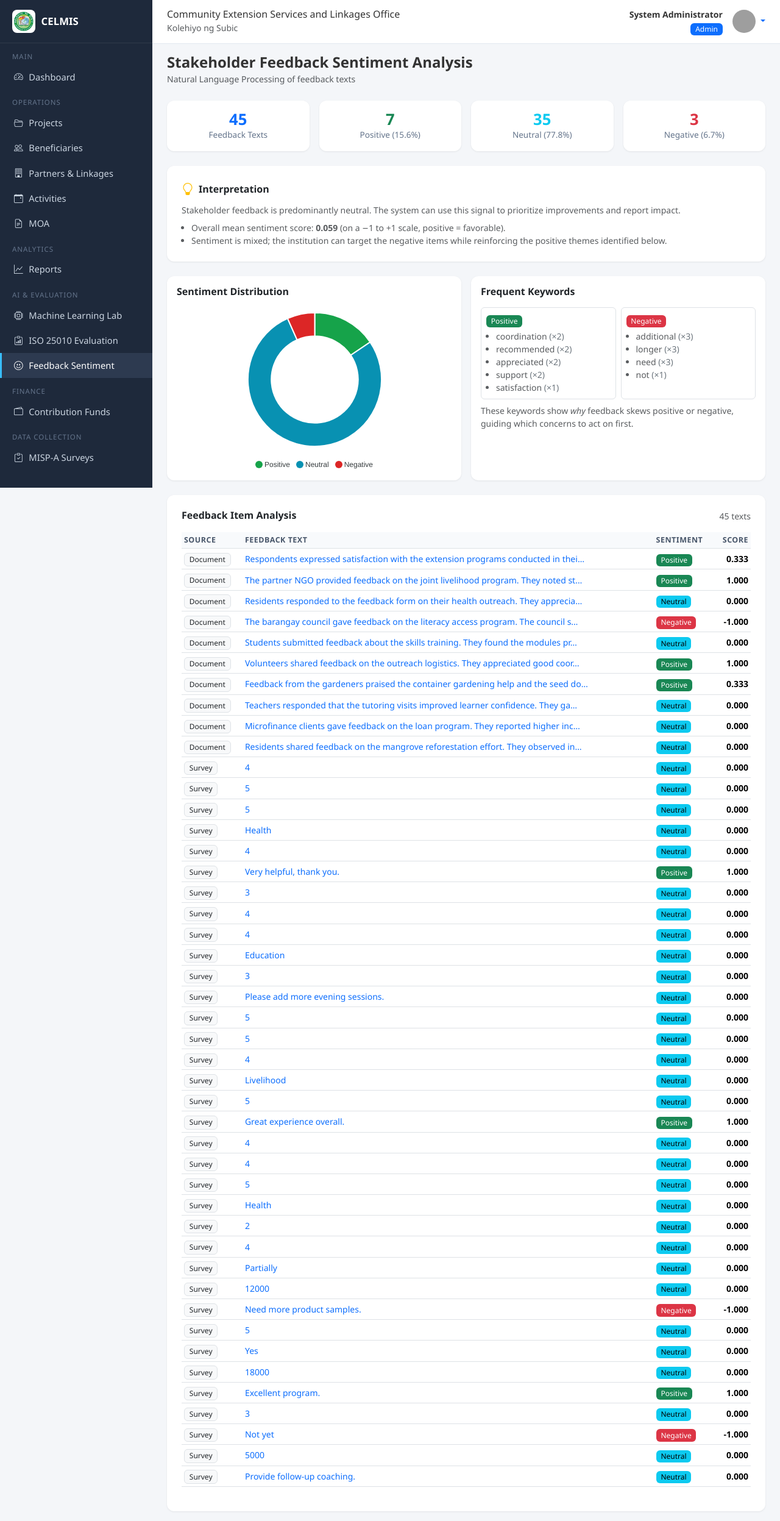
After one commit to armagedon32/Community_Extension, a Flask app: page /sentiment in a window 1280 px wide. The commit adds this page. Shown: the whole page at 61% size. Run offline with Flask 3, Linux system fonts and the light colour scheme; a user stored in the database is signed in; data comes from the database, SQL or seed files in the repository; some libraries are stand-ins or nearby versions; grey boxes are pictures that could not be loaded.

Commit message:
Add stakeholder feedback sentiment analysis (NLP)

```diff
--- a/app/__init__.py
+++ b/app/__init__.py
@@ -42,6 +42,7 @@ def create_app(config_class=Config):
     from app.routes.evaluations import evals_bp
     from app.routes.finance import finance_bp
     from app.routes.surveys import surveys_bp
+    from app.routes.sentiment import sentiment_bp
 
     app.register_blueprint(auth_bp)
     app.register_blueprint(dashboard_bp)
@@ -55,6 +56,7 @@ def create_app(config_class=Config):
     app.register_blueprint(evals_bp)
     app.register_blueprint(finance_bp)
     app.register_blueprint(surveys_bp)
+    app.register_blueprint(sentiment_bp)
 
     with app.app_context():
         db.create_all()
--- /dev/null
+++ b/app/routes/sentiment.py
@@ -0,0 +1,104 @@
+"""Stakeholder feedback sentiment analysis dashboard.
+
+Runs the lexicon-based sentiment analyzer over narrative stakeholder feedback
+stored in the system (Feedback documents and free-text survey answers) and
+presents an interpretable dashboard: sentiment distribution, key matched
+terms, per-item results, and an interpretation that links the findings to
+institutional decision-making.
+"""
+import json
+
+from flask import Blueprint, render_template
+from flask_login import login_required
+
+from app import db
+from app.models import Document, SurveySubmission
+
+from app.ml.sentiment import analyze_sentiment, summarize
+
+sentiment_bp = Blueprint("sentiment", __name__)
+
+
+def _feedback_documents():
+    """Return (title, text) pairs from documents labeled as feedback."""
+    docs = (
+        Document.query
+        .filter(
+            db.or_(
+                Document.category == "Stakeholder Feedback",
+                Document.predicted_category == "Stakeholder Feedback",
+            )
+        )
+        .all()
+    )
+    entries = []
+    for d in docs:
+        text = (d.content or "").strip()
+        if text:
+            entries.append({"source": "Document", "title": d.title or "Feedback", "text": text})
+    return entries
+
+
+def _survey_feedback():
+    """Return free-text ('text') question answers across all survey submissions."""
+    surveys_rows = (
+        db.session.query(SurveySubmission.answers)
+        .all()
+    )
+    entries = []
+    for (raw_answers,) in surveys_rows:
+        try:
+            data = json.loads(raw_answers or "{}")
+        except ValueError:
+            continue
+        for value in data.values():
+            if isinstance(value, str) and value.strip():
+                entries.append({"source": "Survey", "title": "Survey Response", "text": value.strip()})
+    return entries
+
+
+def _gather():
+    entries = _feedback_documents() + _survey_feedback()
+    results = []
+    for e in entries:
+        analysis = analyze_sentiment(e["text"])
+        analysis.update(e)
+        results.append(analysis)
+    return results
+
+
+def _dominant_terms(results):
+    pos_terms, neg_terms = {}, {}
+    for r in results:
+        for w in r.get("positive_matches", []):
+            pos_terms[w] = pos_terms.get(w, 0) + 1
+        for w in r.get("negative_matches", []):
+            neg_terms[w] = neg_terms.get(w, 0) + 1
+    top_pos = sorted(pos_terms.items(), key=lambda kv: -kv[1])[:5]
+    top_neg = sorted(neg_terms.items(), key=lambda kv: -kv[1])[:5]
+    return top_pos, top_neg
+
+
+@sentiment_bp.route("/sentiment")
+@login_required
+def dashboard():
+    results = _gather()
+    summary = summarize(results)
+    top_pos, top_neg = _dominant_terms(results)
+
+    # Quick structured note puts the numbers into decision context.
+    if summary["total"] == 0:
+        insight = "No stakeholder feedback has been recorded yet. Add feedback documents or survey text responses to begin sentiment analysis."
+    else:
+        insight = "Stakeholder feedback is predominantly {dominant}. The system can use this signal to prioritize improvements and report impact.".format(
+            dominant=summary["dominant"].lower()
+        )
+
+    return render_template(
+        "sentiment/index.html",
+        results=results,
+        summary=summary,
+        top_pos=top_pos,
+        top_neg=top_neg,
+        insight=insight,
+    )
--- a/app/templates/partials/sidebar.html
+++ b/app/templates/partials/sidebar.html
@@ -35,6 +35,9 @@
         <a class="nav-link {% if request.endpoint and request.endpoint.startswith('evaluations.') %}active{% endif %}" href="{{ url_for('evaluations.results') }}">
             <i class="bi bi-clipboard-data"></i> ISO 25010 Evaluation
         </a>
+        <a class="nav-link {% if request.endpoint and request.endpoint.startswith('sentiment.') %}active{% endif %}" href="{{ url_for('sentiment.dashboard') }}">
+            <i class="bi bi-emoji-smile"></i> Feedback Sentiment
+        </a>
         <div class="nav-section">Finance</div>
         <a class="nav-link {% if request.endpoint and request.endpoint.startswith('finance.') %}active{% endif %}" href="{{ url_for('finance.dashboard') }}">
             <i class="bi bi-wallet2"></i> Contribution Funds
--- /dev/null
+++ b/app/templates/sentiment/index.html
@@ -0,0 +1,167 @@
+{% extends 'base.html' %}
+{% block title %}Stakeholder Sentiment - CELMIS{% endblock %}
+
+{% block head %}
+<script src="https://cdn.jsdelivr.net/npm/apexcharts@3.45.2/dist/apexcharts.min.js"></script>
+{% endblock %}
+
+{% block content %}
+<div class="d-flex justify-content-between align-items-center mb-4">
+    <div>
+        <h4 class="fw-bold mb-0">Stakeholder Feedback Sentiment Analysis</h4>
+        <span class="text-muted small">Natural Language Processing of feedback texts</span>
+    </div>
+</div>
+
+<div class="row g-3 mb-4">
+    <div class="col-6 col-lg-3">
+        <div class="card stat-card p-3 text-center">
+            <div class="value text-primary">{{ summary.total }}</div>
+            <div class="label">Feedback Texts</div>
+        </div>
+    </div>
+    <div class="col-6 col-lg-3">
+        <div class="card stat-card p-3 text-center">
+            <div class="value text-success">{{ summary.counts['Positive'] }}</div>
+            <div class="label">Positive ({{ '%.1f'|format(summary.pos_pct) }}%)</div>
+        </div>
+    </div>
+    <div class="col-6 col-lg-3">
+        <div class="card stat-card p-3 text-center">
+            <div class="value text-info">{{ summary.counts['Neutral'] }}</div>
+            <div class="label">Neutral ({{ '%.1f'|format(summary.neu_pct) }}%)</div>
+        </div>
+    </div>
+    <div class="col-6 col-lg-3">
+        <div class="card stat-card p-3 text-center">
+            <div class="value text-danger">{{ summary.counts['Negative'] }}</div>
+            <div class="label">Negative ({{ '%.1f'|format(summary.neg_pct) }}%)</div>
+        </div>
+    </div>
+</div>
+
+<div class="card p-4 mb-4">
+    <div class="d-flex align-items-center gap-2 mb-2">
+        <i class="bi bi-lightbulb text-warning fs-5"></i>
+        <h6 class="fw-bold mb-0">Interpretation</h6>
+    </div>
+    <p class="small text-muted mb-0">{{ insight }}</p>
+    {% if summary.total %}
+    <ul class="small text-muted ps-3 mb-0 mt-2">
+        <li>Overall mean sentiment score: <strong>{{ '%.3f'|format(summary.mean_score) }}</strong> (on a −1 to +1 scale, positive = favorable).</li>
+        <li>
+            {% if summary.pos_pct > 60 %}A clear majority of feedback is favorable, indicating stakeholder satisfaction and support that can be highlighted in institutional reporting and renewal proposals.
+            {% elif summary.neg_pct > 40 %}A notable share of feedback is negative — treat these as priorities for improvement and responsive action.
+            {% else %}Sentiment is mixed; the institution can target the negative items while reinforcing the positive themes identified below.{% endif %}
+        </li>
+    </ul>
+    {% endif %}
+</div>
+
+<div class="row g-3 mb-4">
+    <div class="col-lg-6">
+        <div class="card p-3 h-100">
+            <h6 class="fw-bold mb-3">Sentiment Distribution</h6>
+            <div id="sentimentChart"></div>
+        </div>
+    </div>
+    <div class="col-lg-6">
+        <div class="card p-3 h-100">
+            <h6 class="fw-bold mb-3">Frequent Keywords</h6>
+            <div class="row g-2">
+                <div class="col-md-6">
+                    <div class="border rounded p-2 h-100">
+                        <span class="badge text-bg-success mb-1">Positive</span>
+                        <ul class="small text-muted mb-0 ps-3">
+                            {% for w, n in top_pos %}<li>{{ w }} <span class="text-secondary">(×{{ n }})</span></li>{% else %}<li>No positive terms yet.</li>{% endfor %}
+                        </ul>
+                    </div>
+                </div>
+                <div class="col-md-6">
+                    <div class="border rounded p-2 h-100">
+                        <span class="badge text-bg-danger mb-1">Negative</span>
+                        <ul class="small text-muted mb-0 ps-3">
+                            {% for w, n in top_neg %}<li>{{ w }} <span class="text-secondary">(×{{ n }})</span></li>{% else %}<li>No negative terms yet.</li>{% endfor %}
+                        </ul>
+                    </div>
+                </div>
+            </div>
+            <p class="small text-muted mt-2 mb-0">These keywords show <em>why</em> feedback skews positive or negative, guiding which concerns to act on first.</p>
+        </div>
+    </div>
+</div>
+
+<div class="card p-4">
+    <div class="d-flex justify-content-between align-items-center mb-3">
+        <h6 class="fw-bold mb-0">Feedback Item Analysis</h6>
+        <span class="text-muted small">{{ summary.total }} texts</span>
+    </div>
+    <div class="table-responsive">
+        <table class="table table-sm table-hover align-middle">
+            <thead>
+                <tr><th>Source</th><th>Feedback Text</th><th>Sentiment</th><th class="text-end">Score</th></tr>
+            </thead>
+            <tbody>
+                {% for r in results %}
+                <tr>
+                    <td><span class="badge text-bg-light border text-dark">{{ r.source }}</span></td>
+                    <td class="small">
+                        <a href="#" class="text-decoration-none" data-bs-toggle="modal" data-bs-target="#fb{{ loop.index0 }}">{{ r.text[:80] }}{% if r.text|length > 80 %}…{% endif %}</a>
+                    </td>
+                    <td>
+                        {% if r.label == 'Positive' %}<span class="badge text-bg-success">Positive</span>
+                        {% elif r.label == 'Negative' %}<span class="badge text-bg-danger">Negative</span>
+                        {% else %}<span class="badge text-bg-info">Neutral</span>{% endif %}
+                    </td>
+                    <td class="text-end small fw-semibold">{{ '%.3f'|format(r.score) }}</td>
+                </tr>
+                {% else %}
+                <tr><td colspan="4" class="text-center text-muted">No feedback recorded yet.</td></tr>
+                {% endfor %}
+            </tbody>
+        </table>
+    </div>
+</div>
+
+{# Modals to view the full feedback text #}
+{% for r in results %}
+<div class="modal fade" id="fb{{ loop.index0 }}" tabindex="-1">
+    <div class="modal-dialog modal-lg modal-dialog-scrollable">
+        <div class="modal-content">
+            <div class="modal-header">
+                <h5 class="modal-title">
+                    {% if r.label == 'Positive' %}<span class="badge text-bg-success">Positive</span>
+                    {% elif r.label == 'Negative' %}<span class="badge text-bg-danger">Negative</span>
+                    {% else %}<span class="badge text-bg-info">Neutral</span>{% endif %}
+                    {{ r.title }}
+                </h5>
+                <button type="button" class="btn-close" data-bs-dismiss="modal"></button>
+            </div>
+            <div class="modal-body" style="white-space:pre-wrap;">{{ r.text }}</div>
+        </div>
+    </div>
+</div>
+{% endfor %}
+{% endblock %}
+
+{% block scripts %}
+<script>
+    const counts = {
+        "Positive": {{ summary.counts['Positive'] }},
+        "Neutral": {{ summary.counts['Neutral'] }},
+        "Negative": {{ summary.counts['Negative'] }}
+    };
+    const total = Object.values(counts).reduce((a, b) => a + b, 0);
+    new ApexCharts(document.querySelector("#sentimentChart"), {
+        chart: { type: "donut", height: 300 },
+        labels: Object.keys(counts),
+        series: Object.values(counts),
+        colors: ["#16a34a", "#0891b2", "#dc2626"],
+        legend: { position: "bottom" },
+        dataLabels: { enabled: false },
+        tooltip: {
+            y: { formatter: (v) => total ? v + " (" + ((v / total) * 100).toFixed(1) + "%)" : String(v) }
+        }
+    }).render();
+</script>
+{% endblock %}
```
Also changed, not shown: app/ml/sentiment.py (added, +148 -0 lines).
